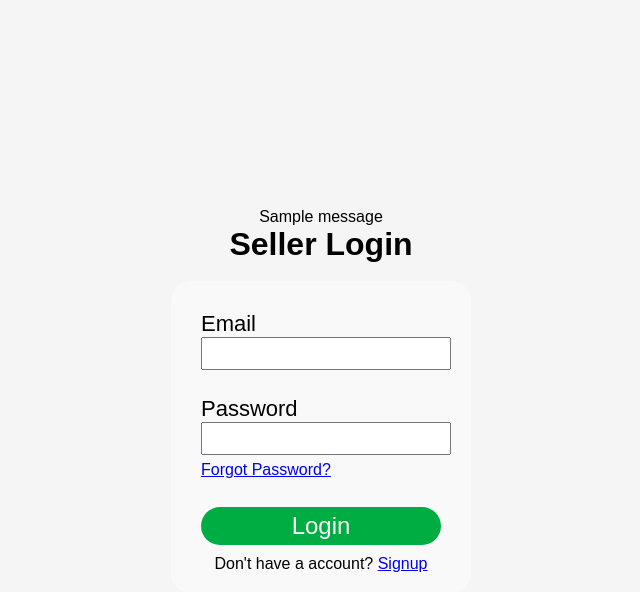
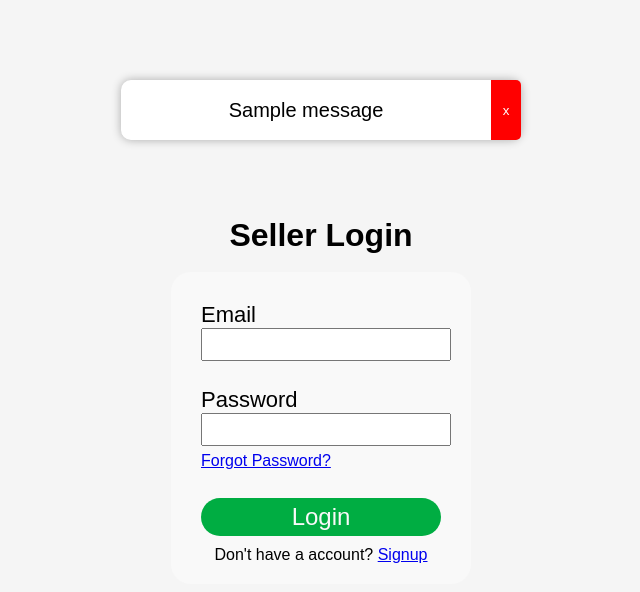
Before and after one commit to ashwin3082002/diverision2k23, a Django app: page /seller/login in a window 1280 px wide. Shown: the top 592 px of the page, without its empty margins (319-959 px from the left). Run offline with Django 4.2, Linux system fonts and the light colour scheme; tables that the repository leaves empty hold one stand-in row (values such as "Sample post"); one stand-in notice (Sample message) is shown.

Commit message:
Changed DB

```diff
--- a/static/script.js
+++ b/static/script.js
@@ -1,14 +1,4 @@
-var slideIndex = 0;
-showSlides();
-
-function showSlides() {
-  var i;
-  var slides = document.getElementsByClassName("slide");
-  for (i = 0; i < slides.length; i++) {
-    slides[i].style.display = "none";
-  }
-  slideIndex++;
-  if (slideIndex > slides.length) {slideIndex = 1}
-  slides[slideIndex-1].style.display = "flex";
-  setTimeout(showSlides, 5000);
+function closepopup() {
+  var popup = document.getElementById("alert_popup");
+  popup.style.display = "none";
 }
--- a/static/style.css
+++ b/static/style.css
@@ -392,3 +392,68 @@ main footer{
     width: 100%;
     text-align: center;
 }
+
+#alert_popup{
+    width: 400px;
+    height: 60px;
+    background-color: #f9f9f9;
+    position: fixed;
+    top: 80px;
+    left: calc(50% - 200px);
+    border-radius: 10px;
+    margin: 0 auto;
+    background-color: #fff;
+    box-shadow: 0 0 10px rgba(0,0,0,0.3);
+    flex-direction: row;
+    justify-content: center;
+    align-items: center;
+}
+#alert_context{
+    width: 370px;
+    height: 60px;
+    display: flex;
+    justify-content: center;
+    align-items: center;
+    font-size: 20px;
+    font-weight: 100;
+}
+#alert_popup button{
+    background-color: red;
+    width: 30px;
+    height: 60px;
+    border: none;
+    border-bottom-right-radius: 5px;
+    border-top-right-radius: 5px;
+    color: white;
+    display: flex;
+    justify-content: center;
+    align-items: center;
+}
+
+
+.wallet_amount{
+    width: 100%;
+    display: flex;
+    align-items: center;
+    font-size: 20px;
+    font-weight: 100;
+    margin-top: 20px;
+}
+.wallet_amount div{
+    background-color: rgb(223, 223, 223);
+    border-radius: 10px;
+    margin-right: 40px;
+}
+.wallet_amount div h1{
+    font-size: 30px;
+    font-weight: 600;
+    padding: 10px;
+}
+.wallet_amount div h2{
+    font-size: 25px;
+    font-weight: 100;
+    padding: 10px;
+    background-color: #e7e7e7;
+    border-bottom-left-radius: 10px;
+    border-bottom-right-radius: 10px;
+}
--- a/templates/seller/login.html
+++ b/templates/seller/login.html
@@ -21,14 +21,18 @@
         {% if messages %}
 
         {% for message in messages %}
-
-        <div id="msg">
-            <p>{{message}}</p>
+        <div id="alert_popup" style="display:flex;">
+            <div id="alert_context">
+                {{message}}
+            </div>
+            <button onclick="closepopup()">x</button>
         </div>
 
         {% endfor %}
 
         {% endif %}
+
+
 
         <div class="login_wrapper">
 <h1>Seller Login</h1><br>
@@ -67,7 +71,7 @@
 
     </div>
 
-    <script src="{% static 'js/script.js' %}"></script>
+    <script src="{% static 'script.js' %}"></script>
 
 </body>
 </html>
```
Also changed, not shown: db.sqlite3 (added), 1 other file.
